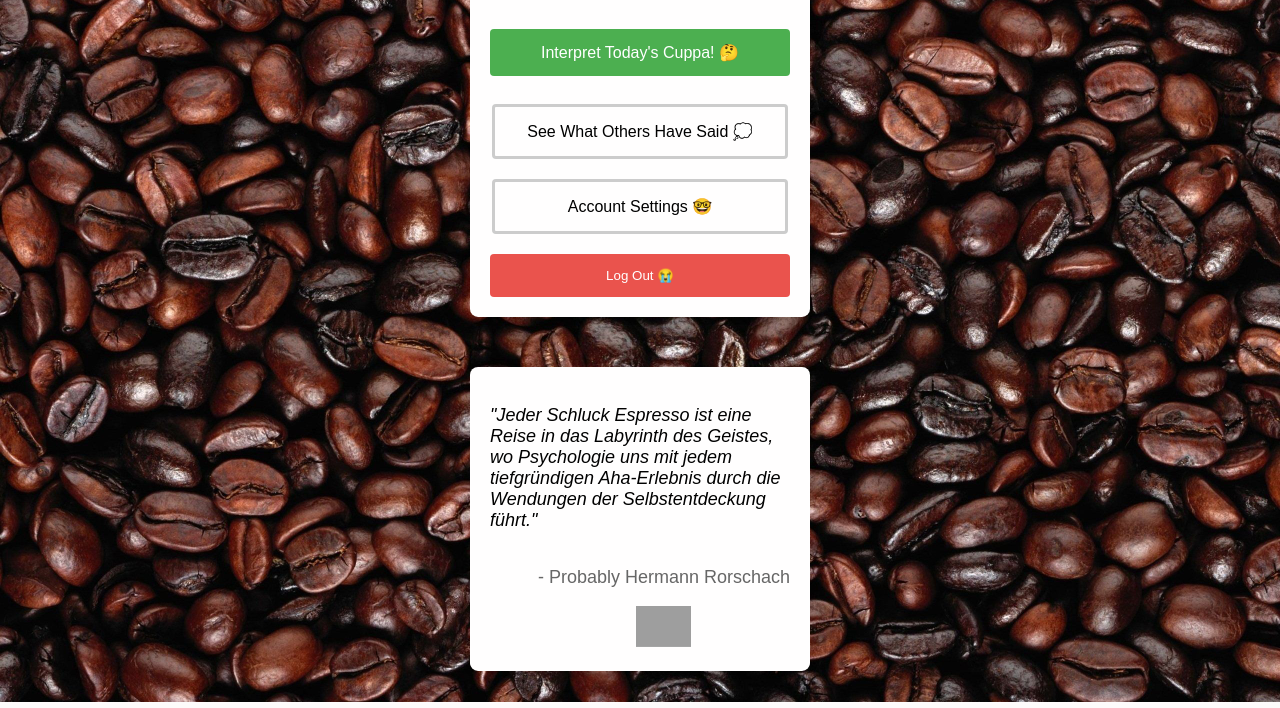
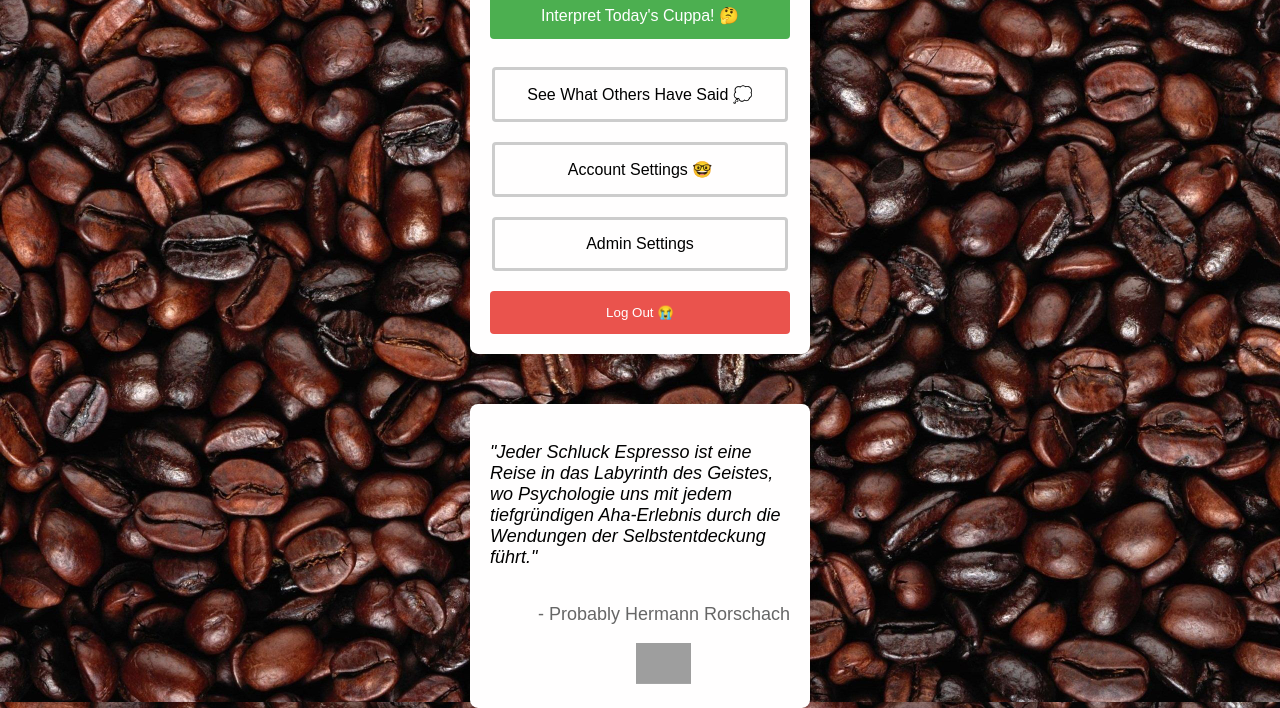
Before and after one commit to Dominic-Miller/Latte-Rorschach, a Django app: page /menu in a window 1280 px wide. Shown: the part 98-806 px from the top of the page. Run offline with Django 5.2, Linux system fonts and the light colour scheme; grey boxes are pictures that could not be loaded.

Commit message:
Adds admin settings button to menu

```diff
--- a/latterorschach/app/templates/home.html
+++ b/latterorschach/app/templates/home.html
@@ -117,6 +117,7 @@
       <a class="green-a" href="/">Interpret Today's Cuppa! 🤔</a>
       <a class="gray-a" href="/topinterpretations">See What Others Have Said 💭</a>
       <a class="gray-a" href="/account_settings">Account Settings 🤓</a>
+      <a class="gray-a" href="/admin">Admin Settings</a>
       <form action="" method="post">
         <input type="submit" value="Log Out 😭">
     </form>
```
Also changed, not shown: 1 other file.
